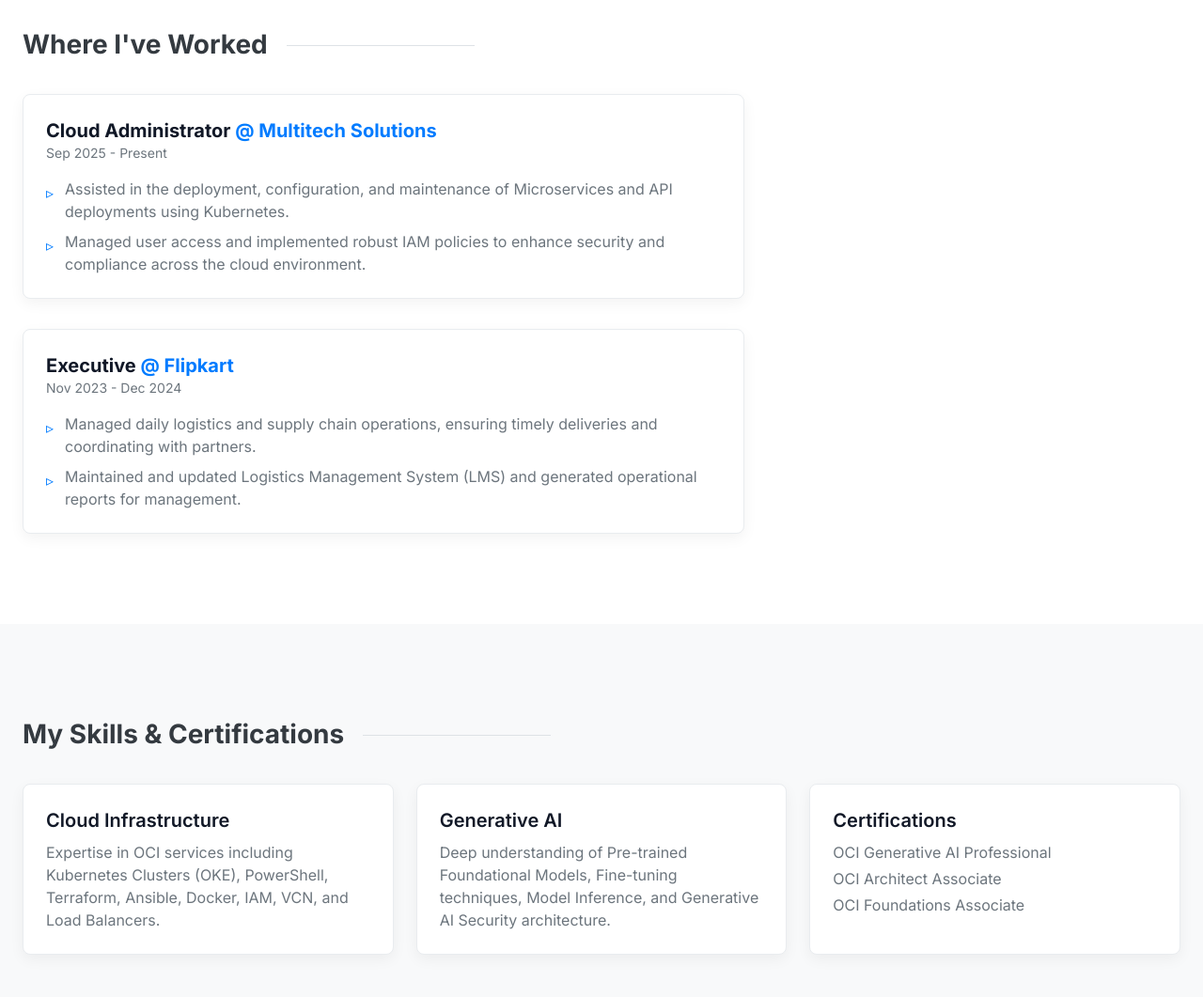
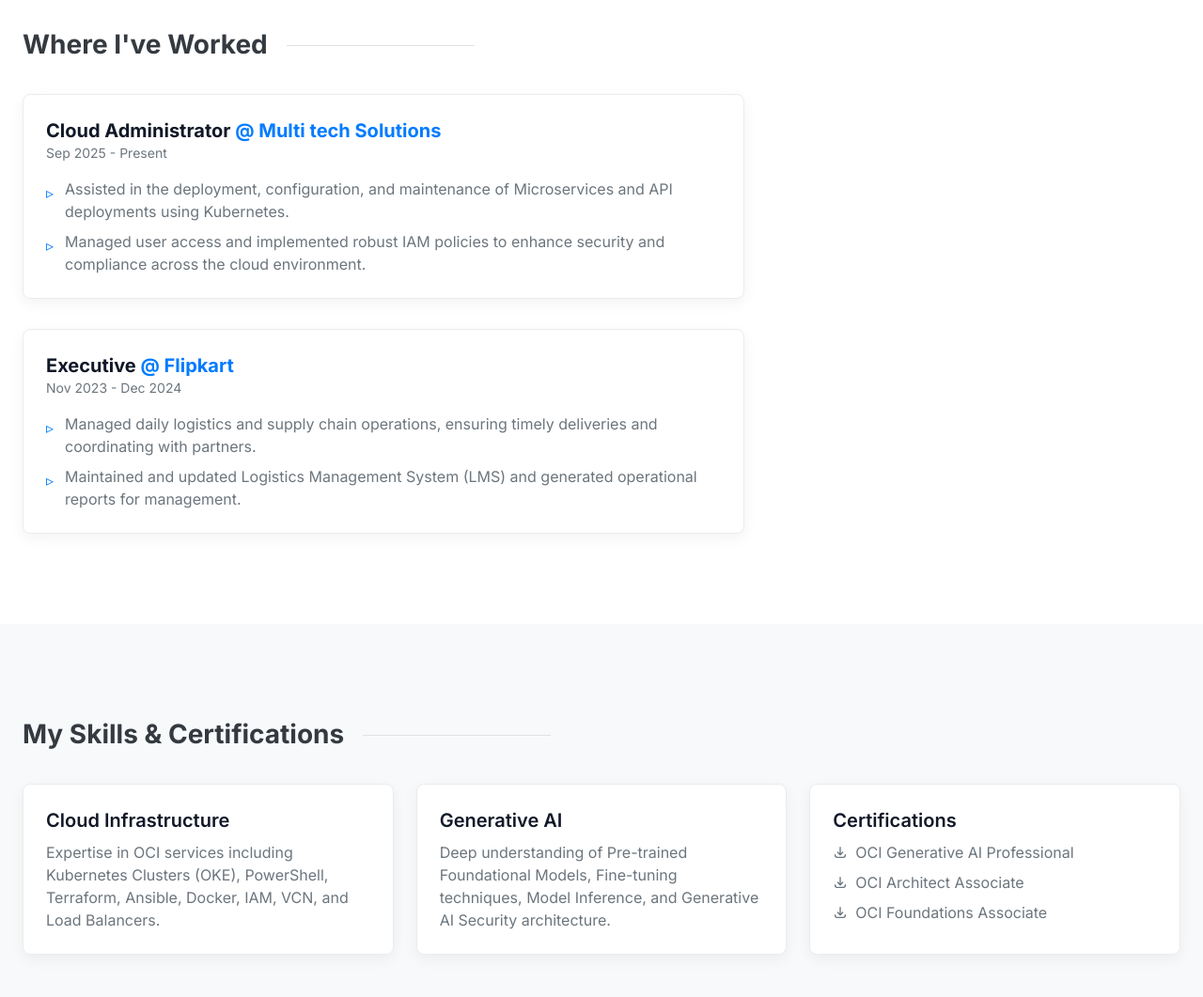
Before and after one commit to vicky34D/SubhankarDhar.github.io, a plain HTML site: page index.html in a window 1280 px wide. Shown: the part 1520-2581 px from the top of the page at 94% size. Drawn offline with nearby package versions, Linux system fonts and the light colour scheme.

Commit message:
pdf updated

```diff
--- a/index.html
+++ b/index.html
@@ -116,7 +116,7 @@
       <p class="text-lg secondary-color mt-6 max-w-xl">I'm a <span class="accent-color" id="typing-text"></span><span class="typing-cursor"></span> with a passion for designing and building scalable, secure, and cost-effective cloud solutions.</p>
       <div class="mt-8 space-x-4">
         <a href="mailto:vdhar29@gmail.com" class="cta-button">Email Me</a>
-        <a href="subhankar_dhar_2cv.pdf" download="Subhankar_Dhar_CV.pdf" class="cta-button">Download CV</a>
+        <a href="assets/subhankar dhar 2cv.pdf" download="Subhankar_Dhar_CV.pdf" class="cta-button">Download CV</a>
       </div>
     </div>
   </section>
@@ -157,7 +157,7 @@
     <h2 class="section-heading">Where I've Worked</h2>
     <div class="max-w-3xl space-y-8">
         <div class="p-6 rounded-lg card-hover">
-            <h3 class="text-xl font-bold text-gray-900">Cloud Administrator <span class="accent-color">@ Multitech Solutions</span></h3>
+            <h3 class="text-xl font-bold text-gray-900">Cloud Administrator <span class="accent-color">@ Multi tech Solutions</span></h3>
             <p class="secondary-color text-sm mb-4">Sep 2025 - Present</p>
             <ul class="space-y-2 text-base secondary-color">
                 <li class="flex"><span class="accent-color mr-3 mt-1">▹</span>Assisted in the deployment, configuration, and maintenance of Microservices and API deployments using Kubernetes.</li>
@@ -190,10 +190,10 @@
           </div>
           <div class="p-6 rounded-lg card-hover">
             <h3 class="font-semibold text-gray-900 text-xl mb-2">Certifications</h3>
-            <ul class="secondary-color space-y-1 mt-2">
-                <li>OCI Generative AI Professional</li>
-                <li>OCI Architect Associate</li>
-                <li>OCI Foundations Associate</li>
+            <ul class="secondary-color space-y-2 mt-2">
+                <li><a href="assets/OCI_Generative_AI_Professional.pdf" download="OCI_Generative_AI_Professional.pdf" class="hover:text-blue-500 hover:underline flex items-center"><svg xmlns="http://www.w3.org/2000/svg" class="h-4 w-4 mr-2" fill="none" viewBox="0 0 24 24" stroke="currentColor"><path stroke-linecap="round" stroke-linejoin="round" stroke-width="2" d="M4 16v1a3 3 0 003 3h10a3 3 0 003-3v-1m-4-4l-4 4m0 0l-4-4m4 4V4" /></svg>OCI Generative AI Professional</a></li>
+                <li><a href="assets/OCI_Architect_Associate.pdf" download="OCI_Architect_Associate.pdf" class="hover:text-blue-500 hover:underline flex items-center"><svg xmlns="http://www.w3.org/2000/svg" class="h-4 w-4 mr-2" fill="none" viewBox="0 0 24 24" stroke="currentColor"><path stroke-linecap="round" stroke-linejoin="round" stroke-width="2" d="M4 16v1a3 3 0 003 3h10a3 3 0 003-3v-1m-4-4l-4 4m0 0l-4-4m4 4V4" /></svg>OCI Architect Associate</a></li>
+                <li><a href="assets/OCI_Foundations_Associate.pdf" download="OCI_Foundations_Associate.pdf" class="hover:text-blue-500 hover:underline flex items-center"><svg xmlns="http://www.w3.org/2000/svg" class="h-4 w-4 mr-2" fill="none" viewBox="0 0 24 24" stroke="currentColor"><path stroke-linecap="round" stroke-linejoin="round" stroke-width="2" d="M4 16v1a3 3 0 003 3h10a3 3 0 003-3v-1m-4-4l-4 4m0 0l-4-4m4 4V4" /></svg>OCI Foundations Associate</a></li>
             </ul>
           </div>
         </div>
```
Also changed, not shown: 6 other files.
